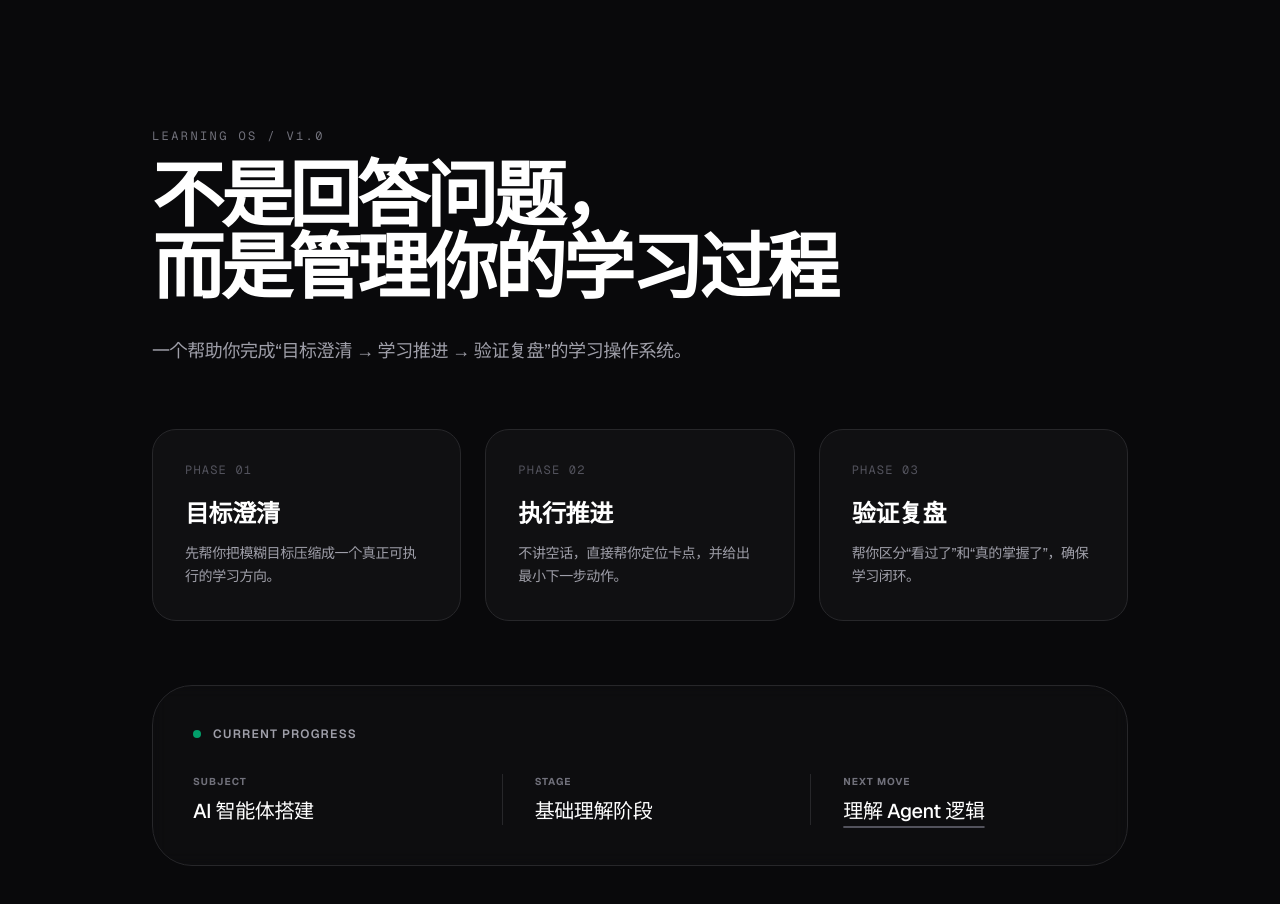
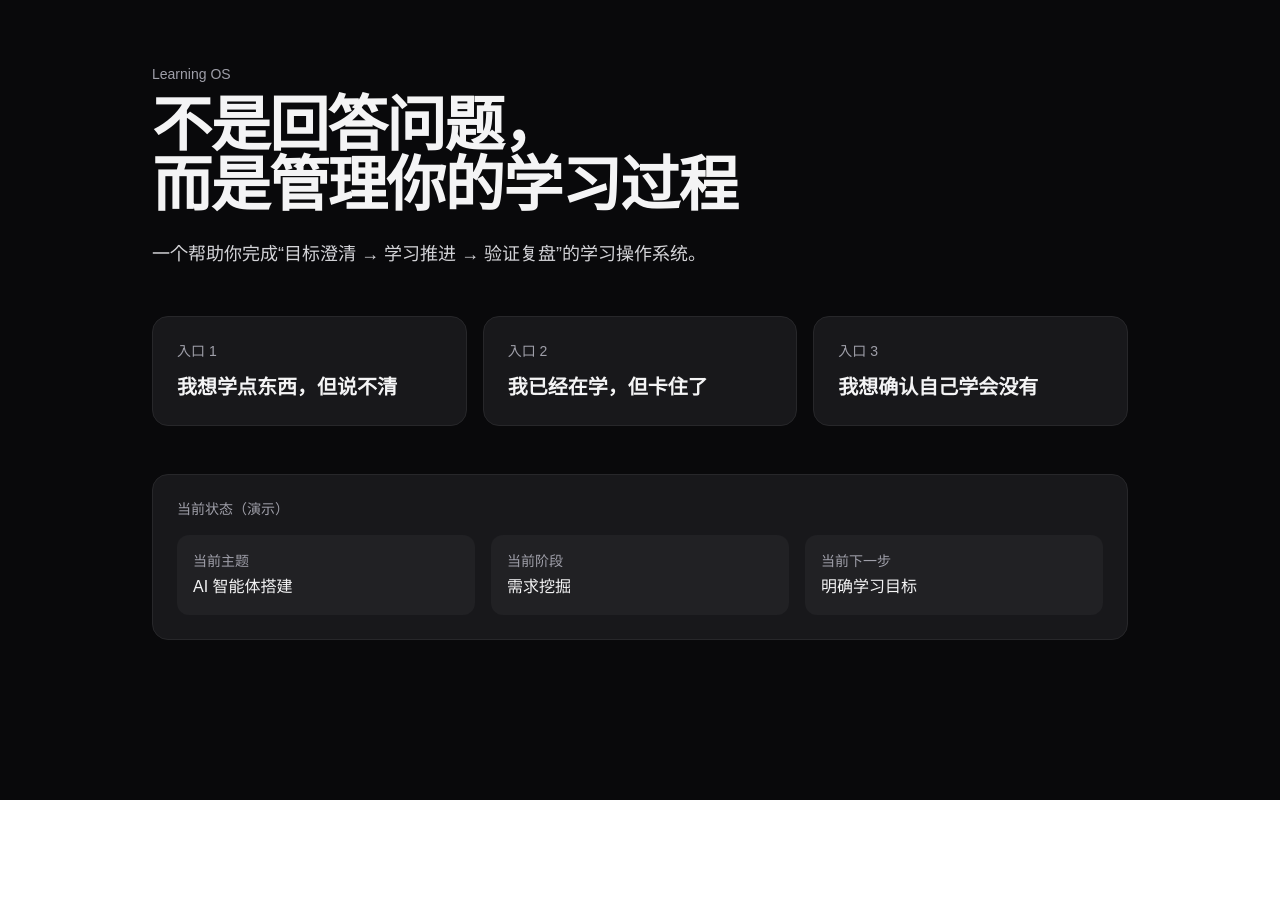
Before and after one commit to cungcantrieu-creator/learning-os, a Next.js app: page / in a window 1280 px wide. Shown: the top 904 px of the page. After the commit the page ends 800 px from the top, so only its background shows below. Built offline with nearby package versions, Linux system fonts and the light colour scheme.

Commit message:
feat: 完成 Learning OS 首页布局

```diff
--- a/app/page.tsx
+++ b/app/page.tsx
@@ -1,62 +1,50 @@
 export default function Home() {
   return (
-    <main className="min-h-screen bg-zinc-950 text-zinc-100 font-sans tracking-tight">
-      <div className="mx-auto max-w-5xl px-6 py-20 md:py-32">
-        <div className="mb-16">
-          <p className="mb-4 text-xs text-zinc-500 font-mono tracking-[0.2em] uppercase">Learning OS / V1.0</p>
-          <h1 className="text-5xl font-bold tracking-tighter md:text-7xl text-white mb-8">
+    <main className="min-h-screen bg-zinc-950 text-zinc-100">
+      <div className="mx-auto max-w-5xl px-6 py-16">
+        <div className="mb-12">
+          <p className="mb-3 text-sm text-zinc-400">Learning OS</p>
+          <h1 className="text-4xl font-bold tracking-tight md:text-6xl">
             不是回答问题，
             <br />
             而是管理你的学习过程
           </h1>
-          <p className="max-w-2xl text-lg leading-relaxed text-zinc-400">
+          <p className="mt-6 max-w-2xl text-base leading-7 text-zinc-300 md:text-lg">
             一个帮助你完成“目标澄清 → 学习推进 → 验证复盘”的学习操作系统。
           </p>
         </div>
 
-        <div className="grid gap-6 md:grid-cols-3">
-          <div className="group rounded-3xl border border-zinc-800 bg-zinc-900/50 p-8 transition-all hover:border-zinc-500 hover:bg-zinc-800/80">
-            <div className="mb-5 text-xs text-zinc-600 font-mono tracking-widest uppercase">Phase 01</div>
-            <h2 className="text-2xl font-semibold mb-3 text-white">目标澄清</h2>
-            <p className="text-sm leading-relaxed text-zinc-400">
-              先帮你把模糊目标压缩成一个真正可执行的学习方向。
-            </p>
-          </div>
+        <div className="grid gap-4 md:grid-cols-3">
+          <button className="rounded-2xl border border-zinc-800 bg-zinc-900 p-6 text-left transition hover:border-zinc-600 hover:bg-zinc-800">
+            <div className="mb-3 text-sm text-zinc-400">入口 1</div>
+            <div className="text-xl font-semibold">我想学点东西，但说不清</div>
+          </button>
 
-          <div className="group rounded-3xl border border-zinc-800 bg-zinc-900/50 p-8 transition-all hover:border-zinc-500 hover:bg-zinc-800/80">
-            <div className="mb-5 text-xs text-zinc-600 font-mono tracking-widest uppercase">Phase 02</div>
-            <h2 className="text-2xl font-semibold mb-3 text-white">执行推进</h2>
-            <p className="text-sm leading-relaxed text-zinc-400">
-              不讲空话，直接帮你定位卡点，并给出最小下一步动作。
-            </p>
-          </div>
+          <button className="rounded-2xl border border-zinc-800 bg-zinc-900 p-6 text-left transition hover:border-zinc-600 hover:bg-zinc-800">
+            <div className="mb-3 text-sm text-zinc-400">入口 2</div>
+            <div className="text-xl font-semibold">我已经在学，但卡住了</div>
+          </button>
 
-          <div className="group rounded-3xl border border-zinc-800 bg-zinc-900/50 p-8 transition-all hover:border-zinc-500 hover:bg-zinc-800/80">
-            <div className="mb-5 text-xs text-zinc-600 font-mono tracking-widest uppercase">Phase 03</div>
-            <h2 className="text-2xl font-semibold mb-3 text-white">验证复盘</h2>
-            <p className="text-sm leading-relaxed text-zinc-400">
-              帮你区分“看过了”和“真的掌握了”，确保学习闭环。
-            </p>
-          </div>
+          <button className="rounded-2xl border border-zinc-800 bg-zinc-900 p-6 text-left transition hover:border-zinc-600 hover:bg-zinc-800">
+            <div className="mb-3 text-sm text-zinc-400">入口 3</div>
+            <div className="text-xl font-semibold">我想确认自己学会没有</div>
+          </button>
         </div>
 
-        <div className="mt-16 rounded-[2.5rem] border border-zinc-800 bg-zinc-900/30 p-10 backdrop-blur-sm">
-          <div className="flex items-center gap-3 mb-8">
-            <div className="h-2 w-2 rounded-full bg-emerald-500 animate-pulse"></div>
-            <span className="text-xs text-zinc-400 font-semibold tracking-widest uppercase">Current Progress</span>
-          </div>
-          <div className="grid gap-8 md:grid-cols-3">
-            <div>
-              <div className="text-[10px] text-zinc-500 mb-2 uppercase tracking-widest font-bold">Subject</div>
-              <div className="text-xl font-medium text-white">AI 智能体搭建</div>
+        <div className="mt-12 rounded-2xl border border-zinc-800 bg-zinc-900 p-6">
+          <div className="mb-4 text-sm text-zinc-400">当前状态（演示）</div>
+          <div className="grid gap-4 md:grid-cols-3">
+            <div className="rounded-xl bg-zinc-800/60 p-4">
+              <div className="text-sm text-zinc-400">当前主题</div>
+              <div className="mt-1 font-medium">AI 智能体搭建</div>
             </div>
-            <div className="md:border-l md:border-zinc-800 md:pl-8">
-              <div className="text-[10px] text-zinc-500 mb-2 uppercase tracking-widest font-bold">Stage</div>
-              <div className="text-xl font-medium text-white">基础理解阶段</div>
+            <div className="rounded-xl bg-zinc-800/60 p-4">
+              <div className="text-sm text-zinc-400">当前阶段</div>
+              <div className="mt-1 font-medium">需求挖掘</div>
             </div>
-            <div className="md:border-l md:border-zinc-800 md:pl-8">
-              <div className="text-[10px] text-zinc-500 mb-2 uppercase tracking-widest font-bold">Next Move</div>
-              <div className="text-xl font-medium text-white underline decoration-zinc-600 underline-offset-8">理解 Agent 逻辑</div>
+            <div className="rounded-xl bg-zinc-800/60 p-4">
+              <div className="text-sm text-zinc-400">当前下一步</div>
+              <div className="mt-1 font-medium">明确学习目标</div>
             </div>
           </div>
         </div>
```
